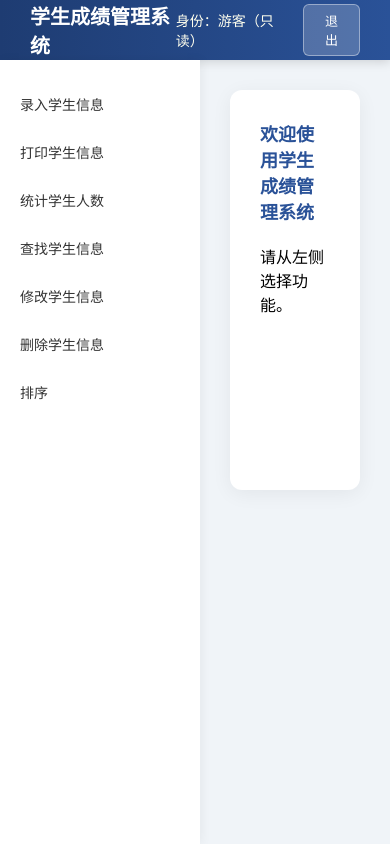
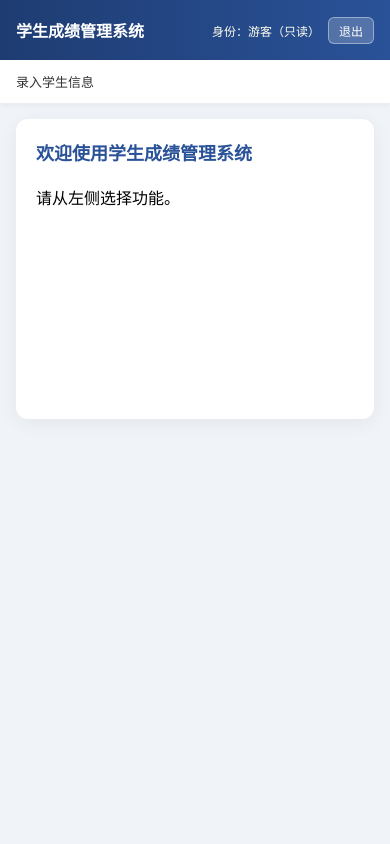
Before and after one commit to Zjasd-zhou/student-system, a plain HTML site: page main.html in a window 390 px wide. Drawn offline with Linux system fonts and the light colour scheme.

Commit message:
Add files via upload

```diff
--- a/main.html
+++ b/main.html
@@ -178,6 +178,73 @@
             margin-top: 12px;
             font-size: 14px;
             color: #27ae60;
+        }
+
+        @media (max-width: 768px) {
+            .header {
+                padding: 0 16px;
+            }
+
+            .header h1 {
+                font-size: 16px;
+            }
+
+            .header-right {
+                gap: 8px;
+            }
+
+            #who {
+                font-size: 12px;
+            }
+
+            .logout-btn {
+                padding: 4px 10px;
+                font-size: 12px;
+            }
+
+            .main {
+                flex-direction: column;
+            }
+
+            .sidebar {
+                width: 100%;
+                display: flex;
+                overflow-x: auto;
+                padding: 0;
+                box-shadow: 0 2px 6px rgba(0, 0, 0, 0.05);
+            }
+
+            .sidebar button {
+                flex-shrink: 0;
+                padding: 12px 16px;
+                font-size: 13px;
+                white-space: nowrap;
+            }
+
+            .content {
+                padding: 16px;
+            }
+
+            #content {
+                padding: 20px;
+                min-height: 300px;
+            }
+
+            #content input {
+                max-width: 100%;
+            }
+
+            #content table {
+                font-size: 12px;
+                display: block;
+                overflow-x: auto;
+                white-space: nowrap;
+            }
+
+            #content table th,
+            #content table td {
+                padding: 8px;
+            }
         }
     </style>
 </head>
```
Also changed, not shown: index.html (+22 -0 lines).
